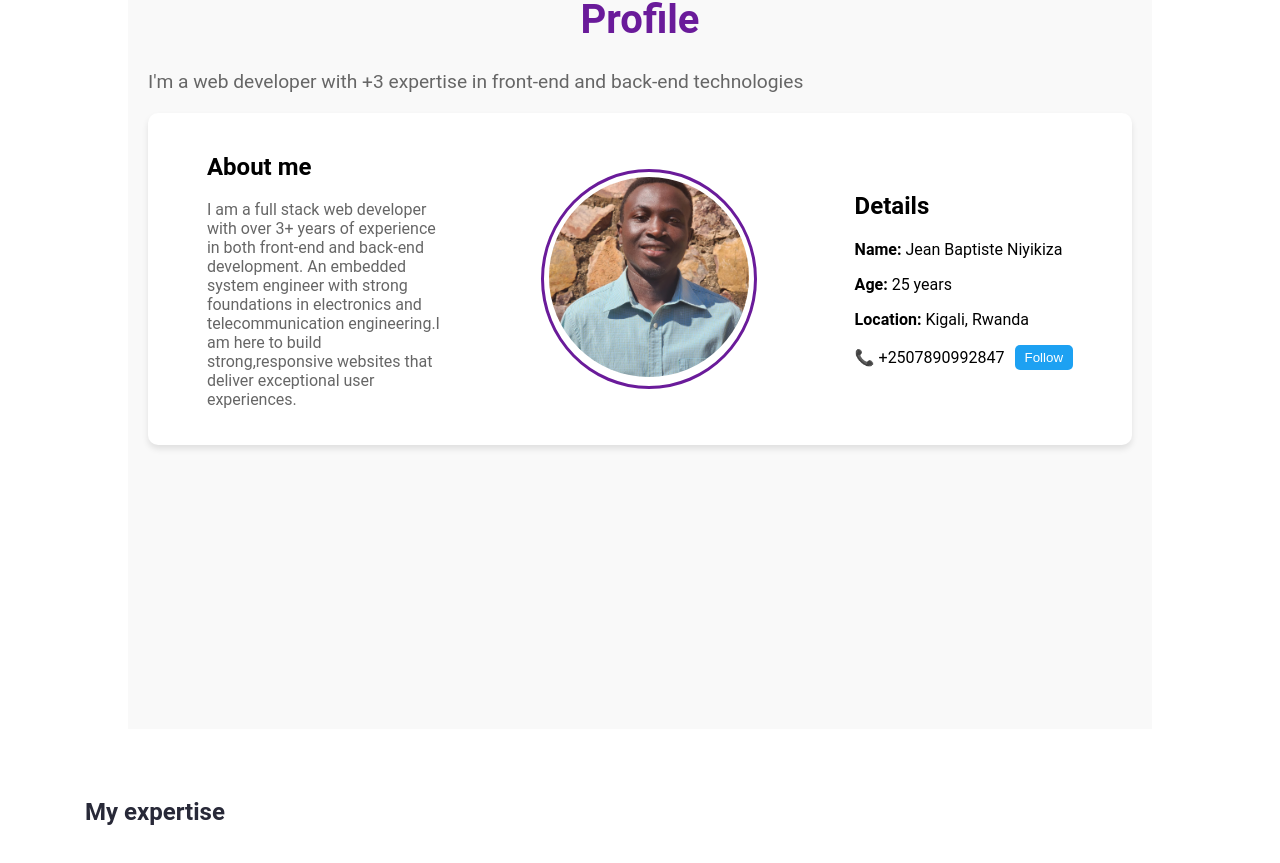
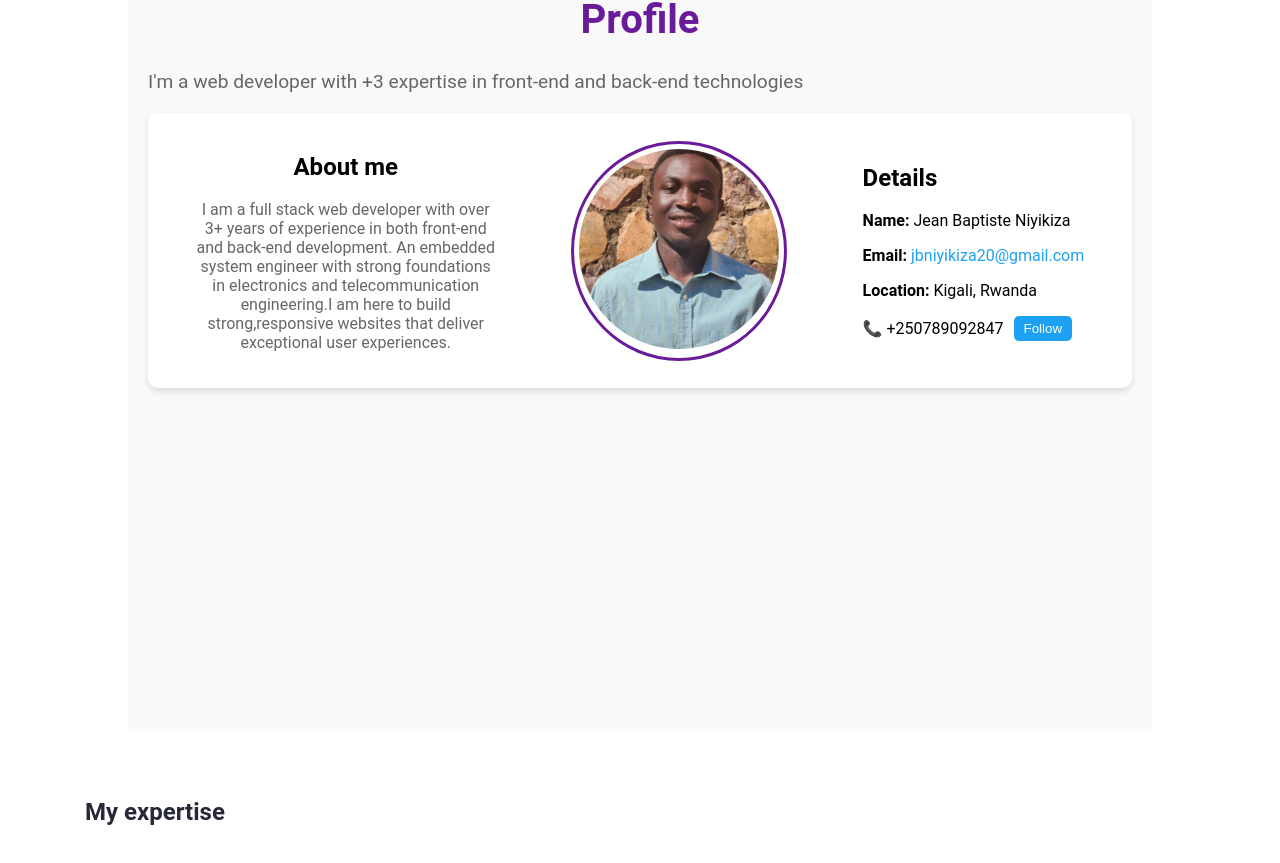
Before and after one commit to NIYIKIZA20/Personal_portifolio, a React (Create React App) app: page / in a window 1280 px wide. Shown: the part 851-1714 px from the top of the page. Built offline with nearby package versions, Linux system fonts and the light colour scheme.

Commit message:
10th March commit

```diff
--- a/src/App.css
+++ b/src/App.css
@@ -243,7 +243,7 @@ body.dark {
 }
 .about-section,
 .details-section {
-  max-width: 25%;
+  max-width: 300px;
   text-align: left;
 }
 .profile-image-container {
@@ -263,7 +263,9 @@ body.dark {
   align-items: center;
   gap: 10px;
 }
-
+.contact-email {
+  color: #1da1f2 ;
+}
 .follow-button {
   background-color: #1da1f2;
   color: white;
@@ -798,9 +800,10 @@ select {
       height: calc(100vh - 60px);
       overflow: hidden;
     }
-    /* .about-section-div {
-      max-width: 500px;
-    } */
+    .about-section {
+      width: 80%;
+      text-align: center;
+    }
   }
 
   @media screen and (max-width: 800px) {
--- a/src/Page/Home/AboutMe.js
+++ b/src/Page/Home/AboutMe.js
@@ -27,13 +27,13 @@ export default function AboutMe() {
               <strong>Name:</strong> Jean Baptiste Niyikiza
             </p>
             <p>
-              <strong>Age:</strong> 25 years
+              <strong>Email:</strong> <span className="contact-email">jbniyikiza20@gmail.com</span>
             </p>
             <p>
               <strong>Location:</strong> Kigali, Rwanda
             </p>
             <p className="contact-info">
-              📞 +2507890992847 <button className="follow-button">Follow</button>
+              📞 +250789092847 <button className="follow-button">Follow</button>
             </p>
           </div>
         </div>
```
